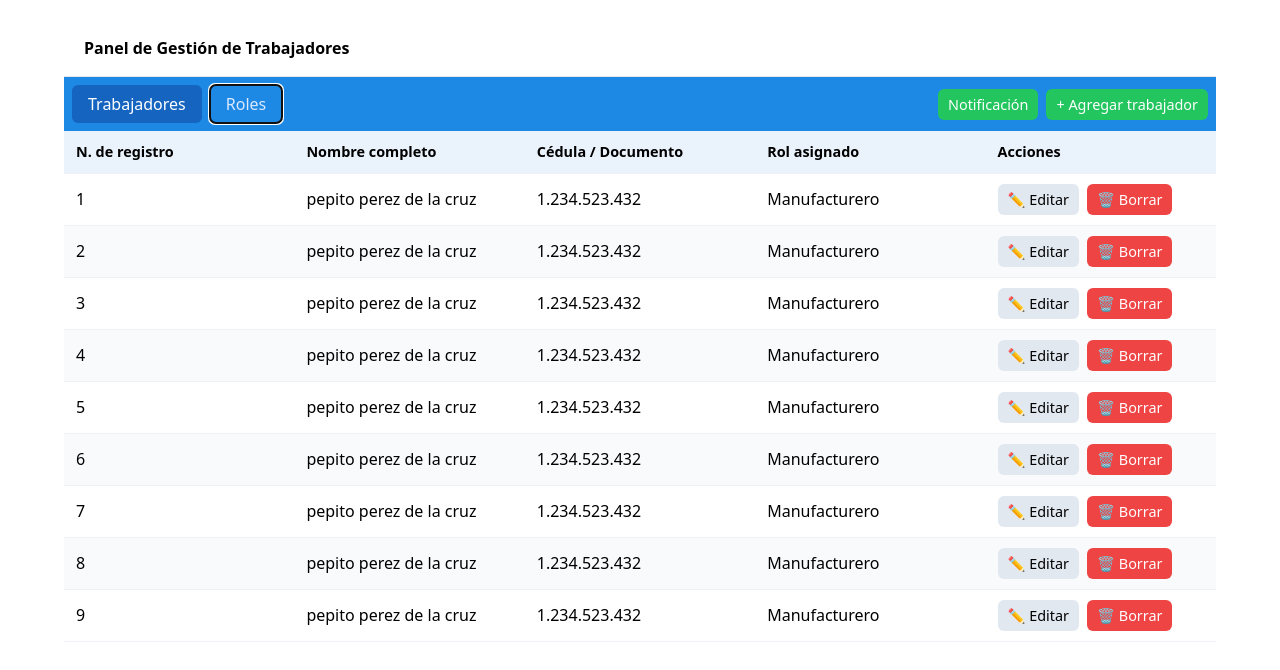
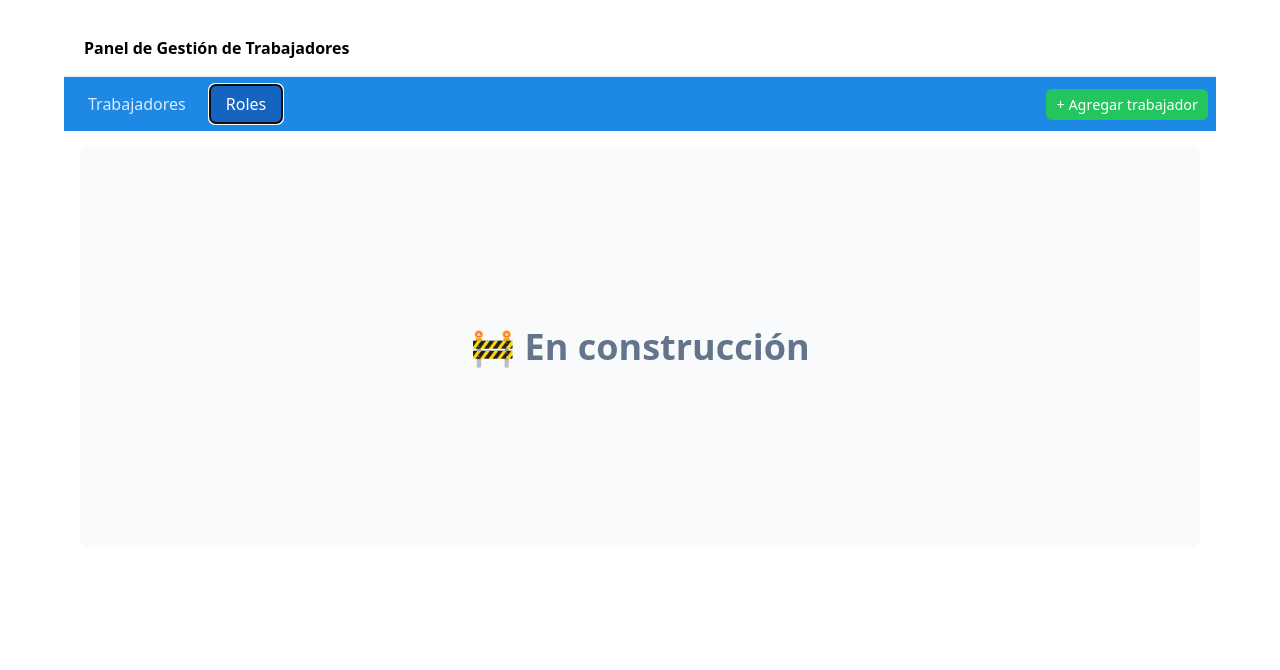
Before and after one commit to judajaavAlt/PI2-ImageRecognition, a React (Vite) app in the folder frontend/: page /workers in a window 1280 px wide. Both pictures are taken after a click on the button "Roles". Shown: the top 670 px of the page. Built offline with nearby package versions, Linux system fonts and the light colour scheme.

Commit message:
Refactor Workers page to use tab navigation
Replaces notification logic with a tab-based interface for 'Trabajadores' and 'Roles'. Adds a construction message for the 'Roles' tab and updates styles to support the new layout.

```diff
--- a/frontend/src/pages/Workers.jsx
+++ b/frontend/src/pages/Workers.jsx
@@ -1,32 +1,9 @@
-import React, { useMemo, useState, useEffect } from "react";
+import React, { useMemo, useState } from "react";
 import WorkerItem from "../components/WorkerItem";
-import Notification from "../components/Notification";
 import "./workers.css";
 
 function Workers() {
-  const [showNotification, setShowNotification] = useState(false);
-  const [isClosing, setIsClosing] = useState(false);
-
-  useEffect(() => {
-    if (showNotification) {
-      const timer = setTimeout(() => {
-        handleCloseNotification();
-      }, 5000);
-      return () => clearTimeout(timer);
-    }
-  }, [showNotification]);
-
-  const handleCloseNotification = () => {
-    setIsClosing(true);
-    setTimeout(() => {
-      setShowNotification(false);
-      setIsClosing(false);
-    }, 300);
-  };
-
-  const handleShowNotification = () => {
-    setShowNotification(true);
-  };
+  const [activeTab, setActiveTab] = useState("workers");
 
   const data = useMemo(
     () =>
@@ -54,31 +31,28 @@ function Workers() {
 
   return (
     <div className="workers-page">
-      {showNotification && (
-        <div className={`notification-overlay ${isClosing ? "closing" : ""}`}>
-          <Notification
-            icon="🔔"
-            title="Nuevo trabajador"
-            content="Se ha iniciado el proceso para agregar un nuevo trabajador"
-            onClose={handleCloseNotification}
-          />
-        </div>
-      )}
-
       <div className="panel">
         <div className="panel-title">Panel de Gestión de Trabajadores</div>
 
         <div className="tabs-bar">
-          <button className="tab active">Trabajadores</button>
-          <button className="tab">Roles</button>
+          <button
+            className={`tab ${activeTab === "workers" ? "active" : ""}`}
+            onClick={() => setActiveTab("workers")}
+          >
+            Trabajadores
+          </button>
+          <button
+            className={`tab ${activeTab === "roles" ? "active" : ""}`}
+            onClick={() => setActiveTab("roles")}
+          >
+            Roles
+          </button>
           <div className="spacer" />
-          <button className="btn btn-primary" onClick={handleShowNotification}>
-            Notificación
-          </button>
           <button className="btn btn-primary">+ Agregar trabajador</button>
         </div>
 
         <div className="table-wrap">
+          {activeTab === "workers" ? (
             <table className="table">
               <thead>
                 <tr>
@@ -103,6 +77,11 @@ function Workers() {
                 ))}
               </tbody>
             </table>
+          ) : (
+            <div className="construction-message">
+              <h2>🚧 En construcción</h2>
+            </div>
+          )}
         </div>
       </div>
     </div>
--- a/frontend/src/pages/workers.css
+++ b/frontend/src/pages/workers.css
@@ -151,3 +151,15 @@ td.actions > div {
     opacity: 0;
   }
 }
+
+.construction-message {
+  display: flex;
+  justify-content: center;
+  align-items: center;
+  min-height: 400px;
+  color: #64748b;
+  font-size: 1.5rem;
+  background: #f8fafc;
+  margin: 16px;
+  border-radius: 8px;
+}
```
Lines whose indentation alone changed are shown as unchanged.
